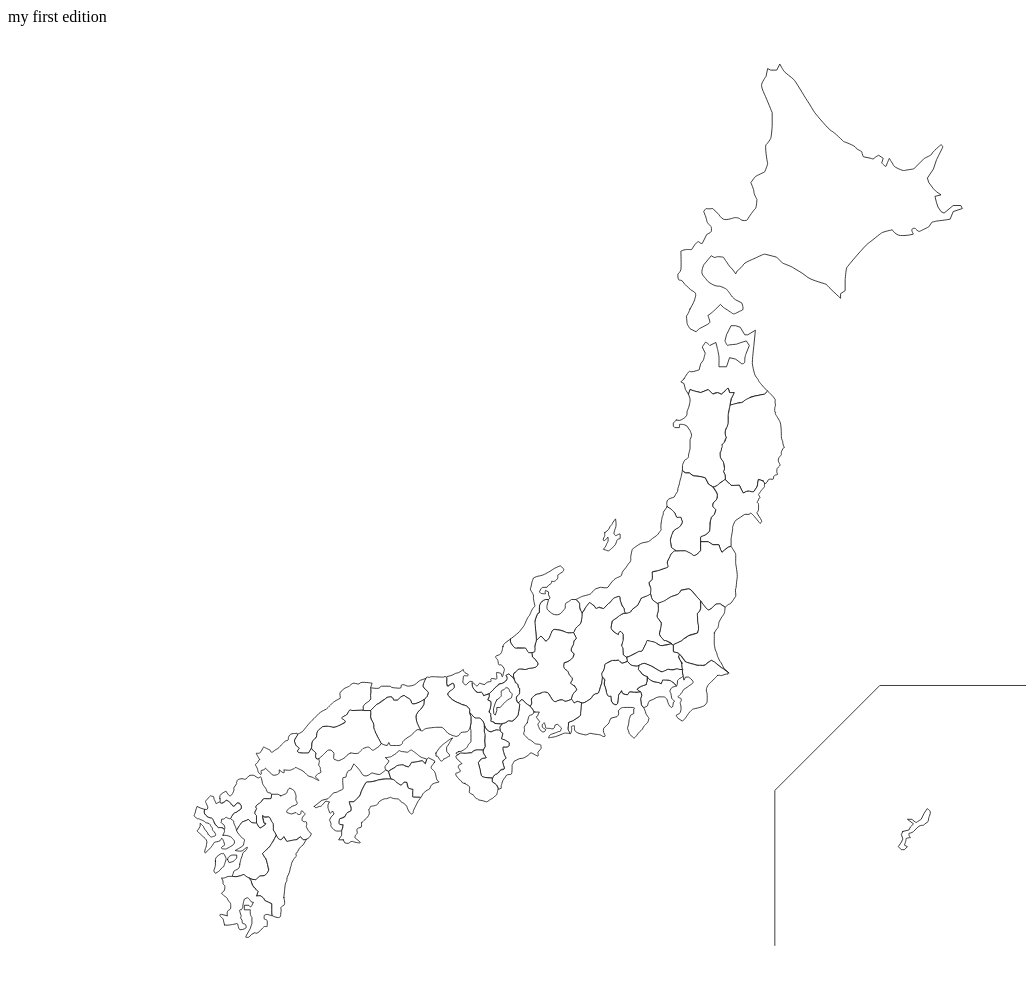
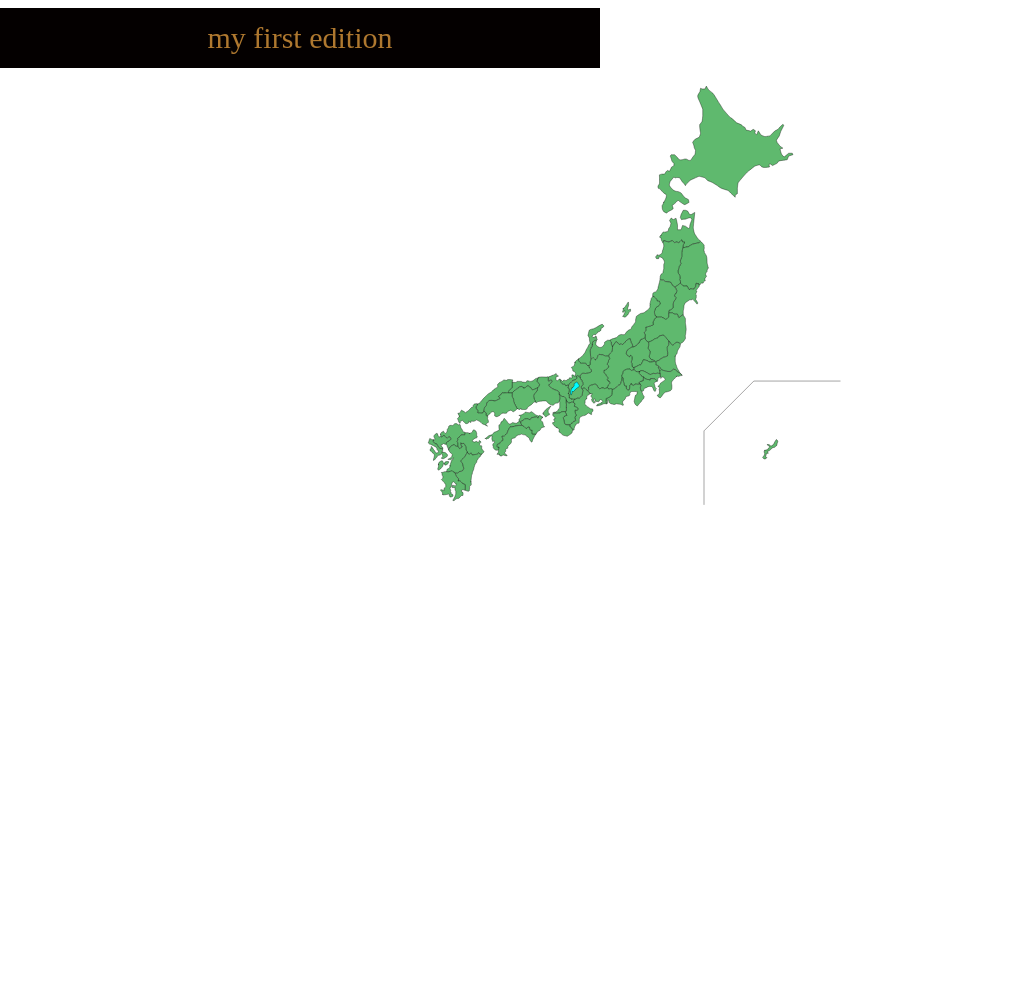
Before and after one commit to koyo-af19056/----web, a PHP site: page /nihon.html in a window 1280 px wide. Shown: the whole page, without its empty margins (0-1026 px from the left). After the commit the page ends 505 px from the top, so only its background shows below. Run offline with PHP 8.4, Linux system fonts and the light colour scheme.

Commit message:
2023/05/03 0:21

```diff
--- a/main.css
+++ b/main.css
@@ -1,16 +1,67 @@
-#map {
-    width: 10%;
+body {
+    width: 100%;
+    margin-left: 0;
+    margin-right: 0;
+}
+
+header {
+    width: 100%;
+    margin-left: 0;
+    margin-right: 0;
+}
+
+header #title_label {
+    color: #040000;
+}
+
+header #title {
+    display: flex;
+    height: 60px;
+    width: 600px;
+    flex-direction: column;
+    text-align: center;
+    justify-content: center;
+    font-size: 30px;
+    background-color: #040000;
+    color: #af782f;
 }
 
 svg {
-    width: 100%;
-    height: auto;
+    display: block;
+    width: 600px;
+    margin-left: auto;
+    margin-right: auto;
 }
 
-svg a {
-    transition: fill 0.3s linear;
+#map {
+    width: 100%;
 }
 
-svg a:hover {
+path {
+    transition: fill 0.3s;
+}
+
+path:hover {
     fill: #ffce00;
 }
+
+.cls-1 {
+    fill: #5fb96e;
+}
+
+.cls-1,
+.cls-2 {
+    fill-rule: evenodd;
+    stroke: #040000;
+    stroke-linecap: round;
+    stroke-linejoin: round;
+    stroke-width: .48px;
+}
+
+.cls-2 {
+    fill: none;
+}
+
+.biwako {
+    fill: aqua;
+}
--- a/nihon.html
+++ b/nihon.html
@@ -2,8 +2,45 @@
 
 <head>
     <title>地方創生webサイト</title>
-    <link rel="stylesheet" href="main.css">
+    <!--
+        <link rel="stylesheet" href="C:\Users\eva\Desktop\地域創生web\main.css">
+    -->
     <style>
+        body {
+            width: 100%;
+            margin-left: 0;
+            margin-right: 0;
+        }
+
+        header {
+            width: 100%;
+            margin-left: 0;
+            margin-right: 0;
+        }
+
+        header #title_label {
+            color: #040000;
+        }
+
+        header #title {
+            display: flex;
+            height: 60px;
+            width: 600px;
+            flex-direction: column;
+            text-align: center;
+            justify-content: center;
+            font-size: 30px;
+            background-color: #040000;
+            color: #af782f;
+        }
+
+        svg {
+            display: block;
+            width: 600px;
+            margin-left: auto;
+            margin-right: auto;
+        }
+
         #map {
             width: 100%;
         }
@@ -15,22 +52,12 @@
         path:hover {
             fill: #ffce00;
         }
-    </style>
-</head>
 
-<body>
-    <header>my first edition</header>
-    <main>
-        <div id="map">
-            <svg xmlns="http://www.w3.org/2000/svg" viewBox="0 0 800 600">
-                <defs>
-                    <style>
         .cls-1 {
-                            fill: #fff;
+            fill: #5fb96e;
         }
 
-                        .cls-1,
-                        .cls-2 {
+        .cls-1, .cls-2 {
             fill-rule: evenodd;
             stroke: #040000;
             stroke-linecap: round;
@@ -41,8 +68,22 @@
         .cls-2 {
             fill: none;
         }
+
+        .biwako {
+            fill: aqua;
+        }
     </style>
-                </defs>
+</head>
+
+<body>
+    <header>
+        <div id="title_label">
+            <a id="title">my first edition</a>
+        </div>
+    </header>
+    <main>
+        <div id="map">
+            <svg xmlns="http://www.w3.org/2000/svg" viewBox="0 0 800 600">
                 <a xlink:href="http://www.pref.hokkaido.lg.jp/" target="_blank">
                     <g id="hokkaido">
                         <path class="cls-1"
@@ -225,7 +266,7 @@
                 </a>
                 <a xlink:href="http://www.pref.shiga.lg.jp/" target="_blank">
                     <g id="shiga">
-                        <path class="cls-1"
+                        <path class="cls-1 biwako"
                             d="m309.38,426.52s3.15-2.04,2.89-2.89c-.26-.85,0-.96,0-.96,0,0-.29-1.4,0-1.92.29-.52,1.73-.49,1.93-.96.19-.47.96-.96.96-.96,0,0,1.5-.21,1.93.96.42,1.18.4,1.76.96,1.93.56.16,1.37,1.12.96,1.93-.4.81.12,1.58-.96,1.92-1.09.35-2.49,1.49-2.89,1.92-.39.43-1.62,1.22-1.93,1.93-.31.7-1.93,1.92-1.93,1.92h-1.93v1.93l-.96,2.89-.96-.96-.2-3.06,1.17-3.68.96-1.92Z" />
                     </g>
                 </a>
@@ -319,19 +360,19 @@
                             d="m136.09,512.2c.6-.29,3.53.2,4.81.96,1.28.76,1.29,1.63,1.93,1.93.64.3.83,2,0,2.89-.83.89-4.81,2.89-4.81,2.89,0,0-3.53.26-2.89-.96.64-1.22,2.11-.8,1.92-1.92-.18-1.13-.96-2.89-.96-2.89,0,0-.51-1.31-.96-.96-.45.35-.11,1.49-1.93,1.93-1.82.43-2.68.39-2.89.96-.21.57-2.45,3.84-2.89,3.85-.43,0-2.78,3.84-2.89,1.92-.11-1.91.93-2.67.96-3.85s.89-2.5,0-3.85c-.89-1.35-2.15-2.05-2.89-2.89-.74-.84-3.39-2.74-2.89-2.89.5-.14,1.92-2.89,1.92-2.89v-1.93s1.43,1.56,1.93,1.93c.49.36-.21.19.96,1.92,1.17,1.73,2.31,2.4,1.93,2.89-.39.49.85.34.96.96.12.63,1.36,1.48,1.93.96.57-.52,2.73-.04,1.93-1.92-.81-1.89-2.31-2.24-1.93-2.89.39-.64-.96-1.92-.96-1.92,0,0-.44-1.84-1.93-1.93-1.48-.09-1.93-.96-1.93-.96,0,0-1.18-.79-1.93-.96-.74-.17-1.93-.96-1.93-.96,0,0-.36.5-.96,0-.61-.5-2.15-1.52-1.93-1.92.22-.41.97-2.45.96-2.89,0-.44.96-2.89.96-2.89l1.92.96,2.89.96s-.81,1.78,0,2.89c.81,1.11,1.93,1.93,1.93,1.93l1.9.66s.6-.12.99.31c.39.42.76,1.6,1.23,2.8.47,1.19,2.62,2.98,2.62,2.98,0,0,1.46-.13,1.93,0,.46.14,1.92.96,1.92.96,0,0-.37.38,0,.96.37.59-1.56,3.18-.96,2.89Z" />
                     </g>
                 </a>
-                <a xlink:href="http://www.pref.kumamoto.lg.jp/" target="_blank">
+                <a xlink:href="http://www.pref.kumamoto.jp/" target="_blank">
                     <g id="kumamoto">
                         <path class="cls-1"
                             d="m146.68,530.49s.19,1.85-.96,2.89c-1.16,1.04-2.61.8-2.89,1.93-.28,1.12-.96,2.89-.96,2.89,2.27.28,2.14.36,3.85,0,1.41-.3,1.99-.53,2.89-.96.9-.43,1.4.63,1.93.96.29.18-.48.28,1.92.96,1.57.44,3.43,1.91,4.81.96,1.39-.94,1.05-2.11,2.89-2.2,1.81-.09,2.66-.41,3.21-.84.55-.43,1.61-2.65,1.61-2.65,0,0-.41-1.99-.46-2.69-.05-.69-.35-1.44-.81-3.28-.3-1.19-1.04-2.13-1.56-2.89-.37-.54-1.03-1.82-1.03-1.82l2.4-2.31s.94-.95,2.07-2.13c1.14-1.17,1.13-1.7,1.59-2.51.5-.88,1.64-2.68,1.64-2.68l.96-1.92-.96-1.93s-1.09-1.46-.96-1.93c.13-.46.06-1.66,0-2.89-.06-1.23-.4-.97-.96-1.93-.56-.95-1.05-2.86-1.93-2.89-1.08-.03-2.75.45-2.89,0-.13-.45-.96-.96-.96-.96l.96,4.81s1.78-.1.92.84c-.89.98-1.57,1.1-2.23,1.58-.52.38-1.01.92-1.33.65-1.69-1.42-1.73-2.98-2.18-3.07-.45-.09-1.41.07-2.54-.21-.67-.17-.69-.16-1.32-.75-.63-.59-.79-1.59-1.51-1.25-.85.4-1.45.8-2.25.99-.6.14-1.82.65-2.16,1.47-.34.83-.33.09-1.47,2.12-1.25,2.21-1.35,2.22-1.27,2.45.42,1.22.93,1.71,1.93,2.89.99,1.18,1.03,1.4,1.93,1.92.9.53,1.4.94.96,1.93-.43.98-.21,2.23-.96,2.89-.75.65-4.81,2.89-4.81,2.89,0,0,3.74.95,4.81,0,1.08-.95,3.05-2.53,2.89-1.93-.16.61-.3,1.22-.96,1.93-.66.7-1.91,1.14-1.93,1.93-.02.79-.63,2.06-.96,2.89-.34.83-.96,3.85-.96,3.85Z" />
                     </g>
                 </a>
-                <a xlink:href="http://www.pref.kumamoto.lg.jp/" target="_blank">
+                <a xlink:href="http://www.pref.kumamoto.jp/" target="_blank">
                     <g id="kumamoto">
                         <path class="cls-1"
                             d="m138.98,527.6s0-1.16.96-1.93c.96-.77,1.93-.96,1.93-.96h2.89v1.93s-1.46,1.56-1.93,1.92c-.46.37-2.89.96-2.89.96l-.96-1.92Z" />
                     </g>
                 </a>
-                <a xlink:href="http://www.pref.kumamoto.lg.jp/" target="_blank">
+                <a xlink:href="http://www.pref.kumamoto.jp/" target="_blank">
                     <g id="kumamoto">
                         <path class="cls-1"
                             d="m131.27,528.56s-.37-1.75.96-2.89c1.34-1.14,2.89-1.93,2.89-1.93,0,0,.55.31.96,0,.41-.31.6.22.96.96.37.74,1.19,1.93.96,2.89-.23.96-.96,2.89-.96,2.89,0,0-.46,1.94-.96,1.93-.5,0-1.16.93-1.93,1.92-.77.99-2.89,1.93-2.89,1.93,0,0-1.3-1.45-.96-1.93.34-.47.96-2.89.96-2.89v-2.89Z" />
```
Lines whose indentation alone changed are shown as unchanged.
